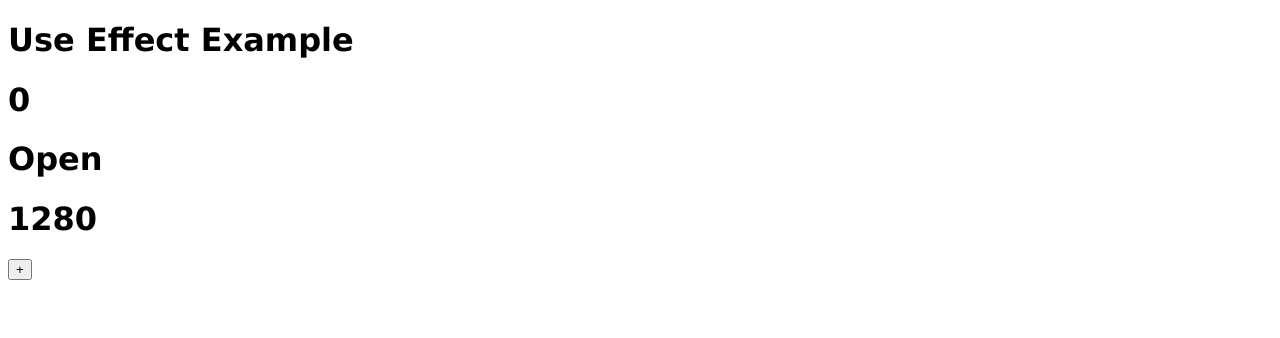
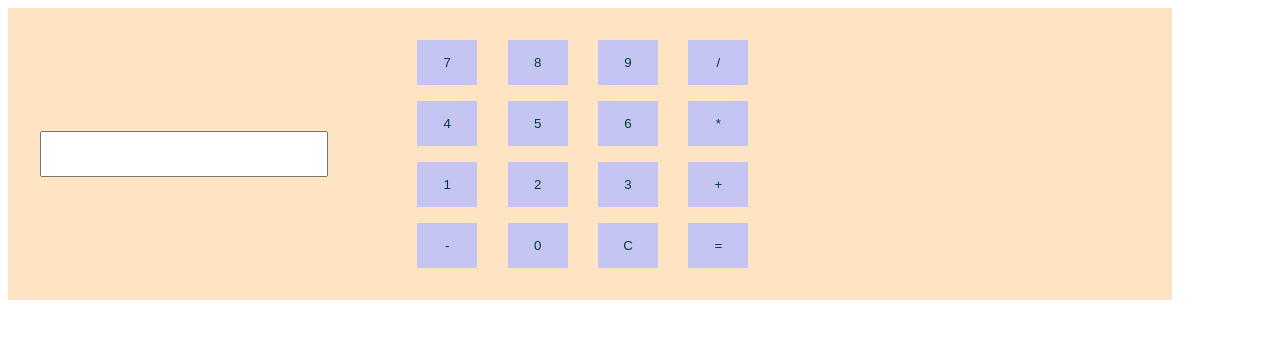
Before and after one commit to BabaVangalapudi/React-Basics, a React (Create React App) app in the folder react-basics/: page / in a window 1280 px wide. Shown: the top 338 px of the page. Built offline with nearby package versions, Linux system fonts and the light colour scheme.

Commit message:
calculator

```diff
--- a/react-basics/src/App.jsx
+++ b/react-basics/src/App.jsx
@@ -1,9 +1,9 @@
 import React from 'react'
-import Example from './useeffect';
+import Calculator from './calculator';
 const App = () => {
   return(
     <>
-    <Example/>
+    <Calculator/>
     </>
   )
 }
--- /dev/null
+++ b/react-basics/src/calculator.css
@@ -0,0 +1,26 @@
+.container{
+    width: 350px;
+    background-color: bisque;
+    display: flex;
+    flex-direction: column;
+    justify-content: center;
+    padding: 2rem;
+    align-items: center;
+}
+.button-container{
+    display: grid;
+    grid-template-columns: repeat(4,1fr);
+    grid-template-rows: repeat(4,1fr);
+    gap: 1rem;
+}
+button{
+    background-color: rgb(197, 197, 244);
+    height: 45px;
+    width: 60px;
+    border: none;
+    color: rgb(1, 62, 48);
+}
+.display{
+    height: 40px;
+    width: 280px;
+}
--- /dev/null
+++ b/react-basics/src/calculator.jsx
@@ -0,0 +1,41 @@
+import React from 'react'
+import { useState } from 'react'
+import './calculator.css'
+
+const Calculator = () => {
+    const [input,setInput] = useState('')
+    const onHandler = (value)=>{
+        if (value ==='='){
+            setInput(eval(input).toString())
+        }else if (value==='c'){
+            setInput('')
+        }else{
+            setInput((prevInput)=>(prevInput+value))
+        }
+    }
+  return (
+    <div className='container'>
+        <input type="text" readOnly value={input} className='display'/>
+      <div className='button-container'>
+        <button onClick={()=>onHandler('7')}>7</button>
+        <button onClick={()=>onHandler('8')}>8</button>
+        <button onClick={()=>onHandler('9')}>9</button>
+        <button onClick={()=>onHandler('/')}>/</button>
+        <button onClick={()=>onHandler('4')}>4</button>
+        <button onClick={()=>onHandler('5')}>5</button>
+        <button onClick={()=>onHandler('6')}>6</button>
+        <button onClick={()=>onHandler('*')}>*</button>
+        <button onClick={()=>onHandler('1')}>1</button>
+        <button onClick={()=>onHandler('2')}>2</button>
+        <button onClick={()=>onHandler('3')}>3</button>
+        <button onClick={()=>onHandler('+')}>+</button>
+        <button onClick={()=>onHandler('-')}>-</button>
+        <button onClick={()=>onHandler('0')}>0</button>
+        <button onClick={()=>onHandler('c')}>C</button>
+        <button onClick={()=>onHandler('=')}>=</button>
+      </div>
+    </div>
+  )
+}
+
+export default Calculator
```
Also changed, not shown: react-basics/src/useeffectapi.jsx (added, +39 -0 lines).
